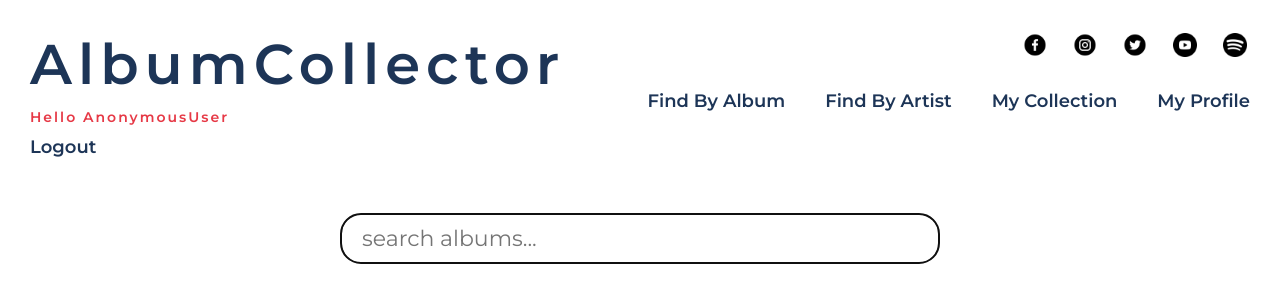
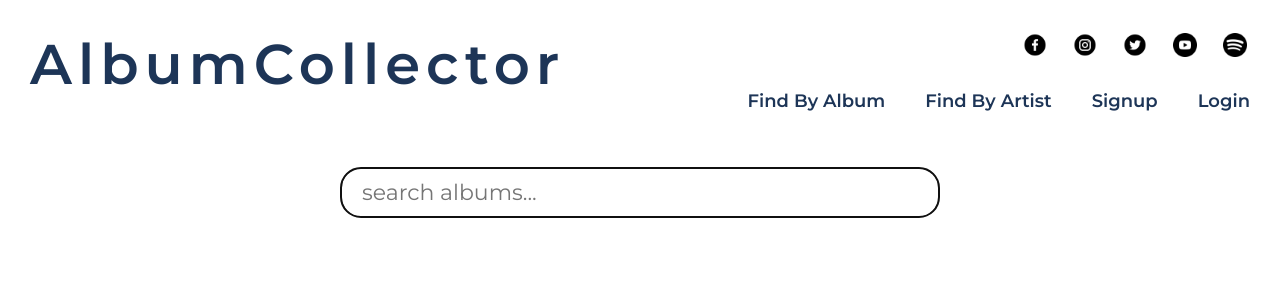
Before and after one commit to jontoye/album-collector, a Django app: page /albums/ in a window 1280 px wide. Shown: the top 303 px of the page. Run offline with Django 4.2, Linux system fonts and the light colour scheme.

Commit message:
setup user authentication

```diff
--- a/config/settings.py
+++ b/config/settings.py
@@ -130,6 +130,9 @@ STATICFILES_DIRS = [
     BASE_DIR / 'static'
 ]
 
+LOGIN_REDIRECT_URL = '/mycollection/'
+LOGOUT_REDIRECT_URL = '/'
+
 
 # STATIC_ROOT =
 
--- a/config/urls.py
+++ b/config/urls.py
@@ -18,5 +18,6 @@ from django.urls import path, include
 
 urlpatterns = [
     path('admin/', admin.site.urls),
-    path('', include('main_app.urls'))
+    path('', include('main_app.urls')),
+    path('accounts/', include('django.contrib.auth.urls')),
 ]
--- /dev/null
+++ b/main_app/templates/main_app/mycollection.html
@@ -0,0 +1,3 @@
+{% extends 'main.html' %} {% block content %}
+<h1>{{ user }}'s Collection</h1>
+{% endblock content %}
--- a/main_app/urls.py
+++ b/main_app/urls.py
@@ -8,7 +8,9 @@ urlpatterns = [
     path('artists/<str:artist_id>/', views.artist_detail, name="artist_detail"),
 
     path('albums/', views.search_by_album, name="search_by_album"),
-    path('albums/<str:album_id>/', views.album_detail, name="album_detail")
+    path('albums/<str:album_id>/', views.album_detail, name="album_detail"),
+
+    path('mycollection/', views.view_collection, name="view_collection")
 
 
 ]
--- a/main_app/views.py
+++ b/main_app/views.py
@@ -8,7 +8,7 @@ import time
 from urllib.parse import quote
 from django.shortcuts import render
 from datetime import date
-from .models import Artist, Album, Genre
+from .models import Album
 from django.db.models import Q
 import spotipy
 from spotipy.oauth2 import SpotifyClientCredentials
@@ -93,6 +93,7 @@ def artist_detail(request, artist_id):
         'followers': artist_data['followers']['total'],
         'href': artist_data['href'],
 
+        # 'biography': '',
         'biography': artist_extra_data['profile']['biography']['text'] if artist_extra_data['profile']['biography']['text'] else '',
         'header_img': artist_extra_data['visuals']['headerImage']['sources'][0]['url'] if artist_extra_data['visuals']['headerImage'] else '',
     }
@@ -129,7 +130,7 @@ def album_detail(request, album_id):
 
 
 def view_collection(request):
-    pass
+    return render(request, 'main_app/mycollection.html', {})
 
 
 def view_top_albums(request):
--- a/templates/navbar.html
+++ b/templates/navbar.html
@@ -2,8 +2,10 @@
 
 <div class="flex logo">
     <a href="{% url 'home' %}" class="title title-1">AlbumCollector</a>
-    <p class="title title-greeting">Hello {{request.user}}</p>
-    <a class="nav-link nav-link-small" href="">Logout</a>
+    {% if user.is_authenticated %}
+    <p class="title title-greeting">Hello {{user.username}}</p>
+    <a class="nav-link nav-link-small" href="{% url 'logout' %}">Logout</a>
+    {% endif %}
 </div>
 
 <div class="flex navigation">
@@ -39,10 +41,15 @@
         <a href="{% url 'search_by_artist' %}" class="nav-link"
             >Find By Artist</a
         >
-        <a href="" class="nav-link">My Collection</a>
+        {% if user.is_authenticated %}
+        <a href="{% url 'view_collection' %}" class="nav-link">My Collection</a>
         <a href="" class="nav-link">My Profile</a>
-        {% comment %} <a href="" class="nav-link">Activity</a> {% endcomment %}
-        {% comment%}<a href="" class="nav-link">Top Albums</a> {% endcomment %}
-        {% comment%} <a href="" class="nav-link">Contact</a> {% endcomment %}
+        {% else %}
+        <a href="" class="nav-link">Signup</a>
+        <a href="{% url 'login' %}" class="nav-link">Login</a>
+        {% endif %}
+        {% comment %} <a href="" class="nav-link">Activity</a>  {% endcomment %}
+        {% comment %} <a href="" class="nav-link">Top Albums</a> {% endcomment %}
+        {% comment %} <a href="" class="nav-link">Contact<a>  {% endcomment %}
     </nav>
 </div>
```
Also changed, not shown: main_app/models.py (+24 -22 lines), main_app/templates/registration/login.html (added, +9 -0 lines), main_app/migrations/0014_album_artist_album_owners_delete_artist_delete_genre.py (added), main_app/migrations/0015_remove_album_label.py (added).
